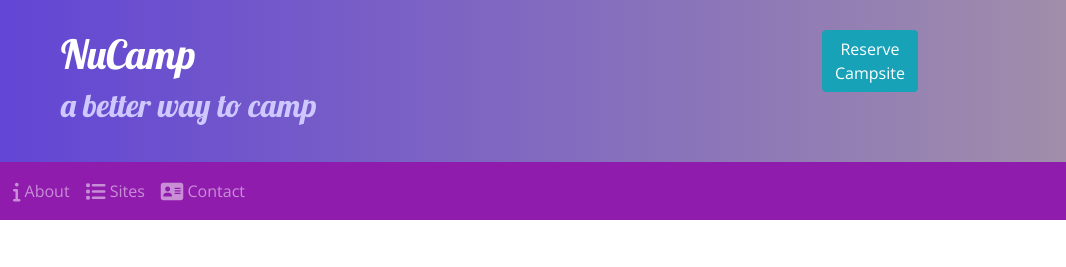
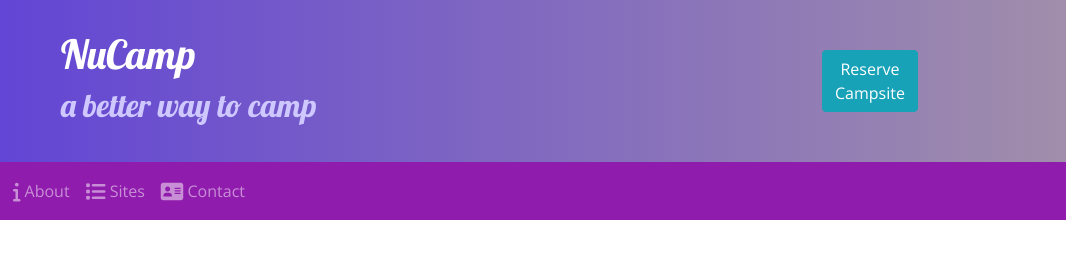
Before and after one commit to MoisesFC/NuCampSite, a website: page index.html in a window 1280 px wide. Shown: the top 267 px of the page, 214-1280 px from the left. Drawn offline with nearby package versions, Linux system fonts and the light colour scheme.

Commit message:
Fixes top button center allignment

```diff
--- a/index.html
+++ b/index.html
@@ -21,7 +21,7 @@
 <body>
     <header class="jumbotron jumbotron-fluid">
         <div class="container">
-            <div class="row">
+            <div class="row  align-items-center">
                 <div class="col-4 col-sm-3 col-md-2 align-self-center">
                     <img src="img/logo.png" class="img-fluid" />
                  </div>
@@ -29,10 +29,10 @@
                     <h1>NuCamp</h1>
                     <h2>a better way to camp</h2>
                 </div>
-                <a  href="#reserveForm">
-                    <div class="col-md-4 col-xl-2">
+                     <a href="#reserveForm" class=" align-items-center">
+                        <div class="col-md-4 col-xl-2">
                         <button class="btn btn-info">Reserve Campsite</button>
-                    </div>
+                </div>
                 </a>
             </div>
         </div>
```
